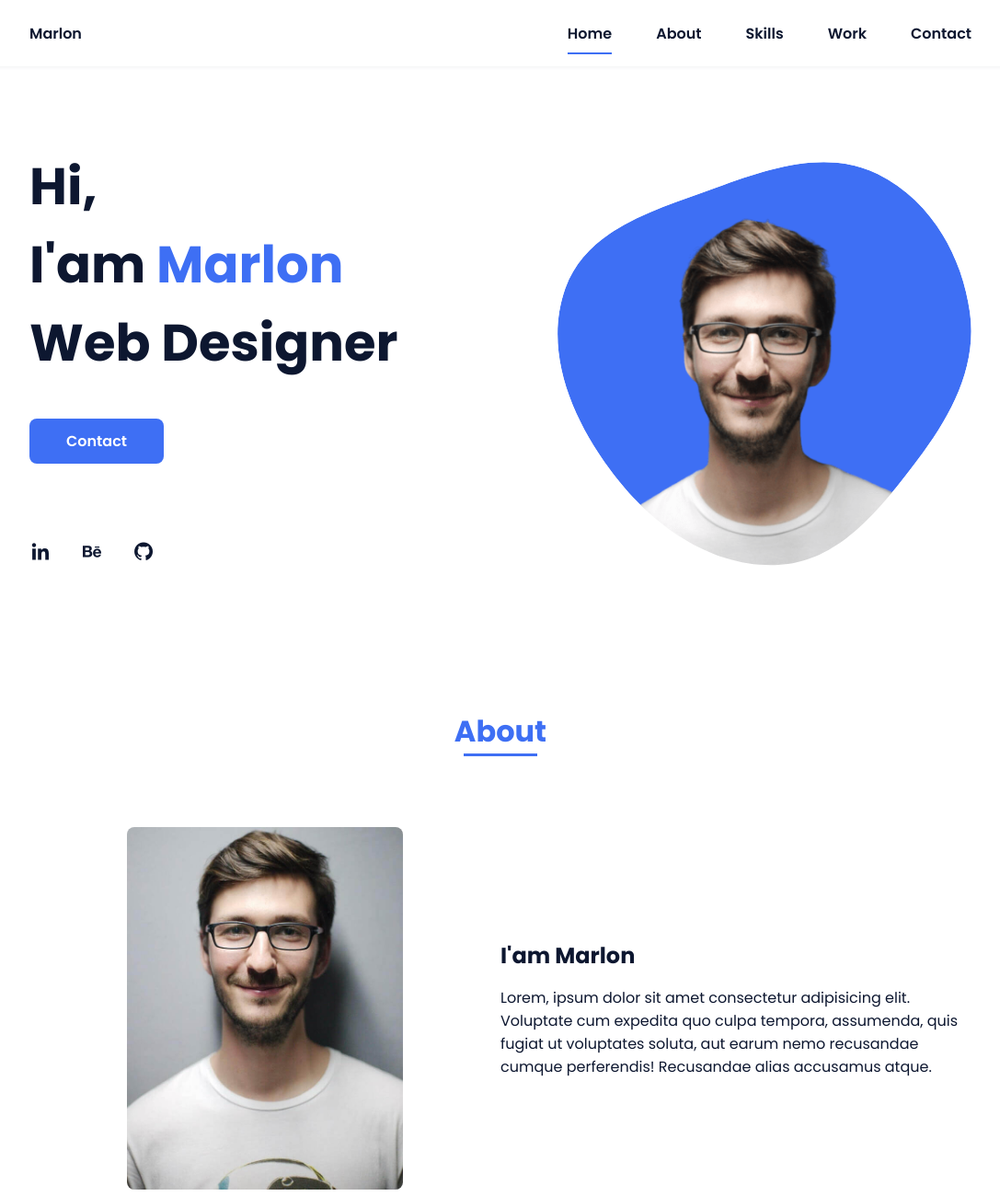
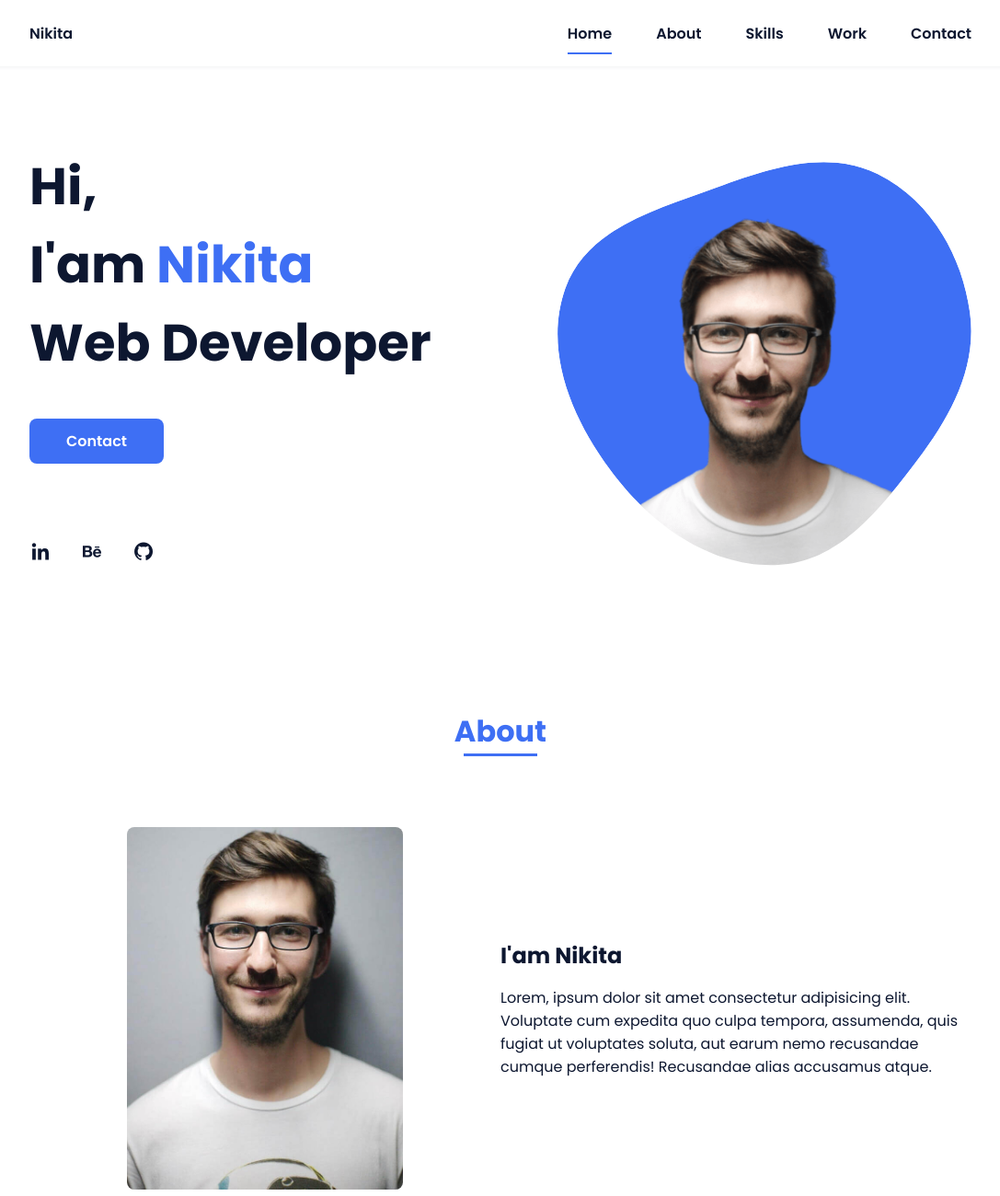
Before and after one commit to Nikita-glitter-code/intro, a plain HTML site: page index.html in a window 1280 px wide. Shown: the top 1300 px of the page at 92% size, without its empty margins (96-1183 px from the left). Drawn offline with nearby package versions, Linux system fonts and the light colour scheme.

Commit message:
Update portfolio website with new name and title

```diff
--- a/index.html
+++ b/index.html
@@ -16,7 +16,7 @@
         <header class="l-header">
             <nav class="nav bd-grid">
                 <div>
-                    <a href="#" class="nav__logo">Marlon</a>
+                    <a href="#" class="nav__logo">Nikita</a>
                 </div>
 
                 <div class="nav__menu" id="nav-menu">
@@ -39,7 +39,7 @@
             <!--===== HOME =====-->
             <section class="home bd-grid" id="home">
                 <div class="home__data">
-                    <h1 class="home__title">Hi,<br>I'am <span class="home__title-color">Marlon</span><br> Web Designer</h1>
+                    <h1 class="home__title">Hi,<br>I'am <span class="home__title-color">Nikita</span><br> Web Developer</h1>
 
                     <a href="#" class="button">Contact</a>
                 </div>
@@ -73,7 +73,7 @@
                     </div>
 
                     <div>
-                        <h2 class="about__subtitle">I'am Marlon</h2>
+                        <h2 class="about__subtitle">I'am Nikita</h2>
                         <p class="about__text">Lorem, ipsum dolor sit amet consectetur adipisicing elit. Voluptate cum expedita quo culpa tempora, assumenda, quis fugiat ut voluptates soluta, aut earum nemo recusandae cumque perferendis! Recusandae alias accusamus atque.</p>
                     </div>
                 </div>
```
